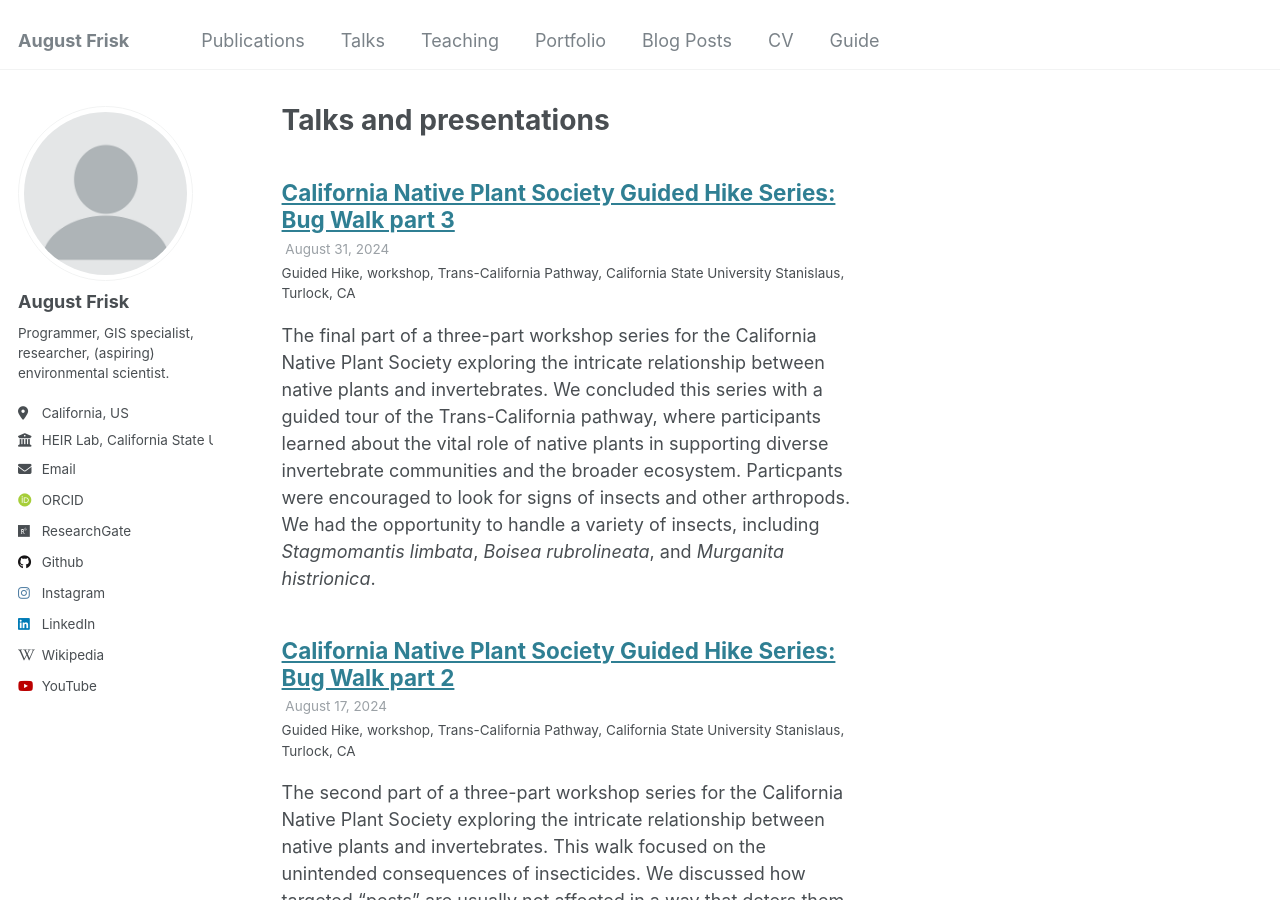
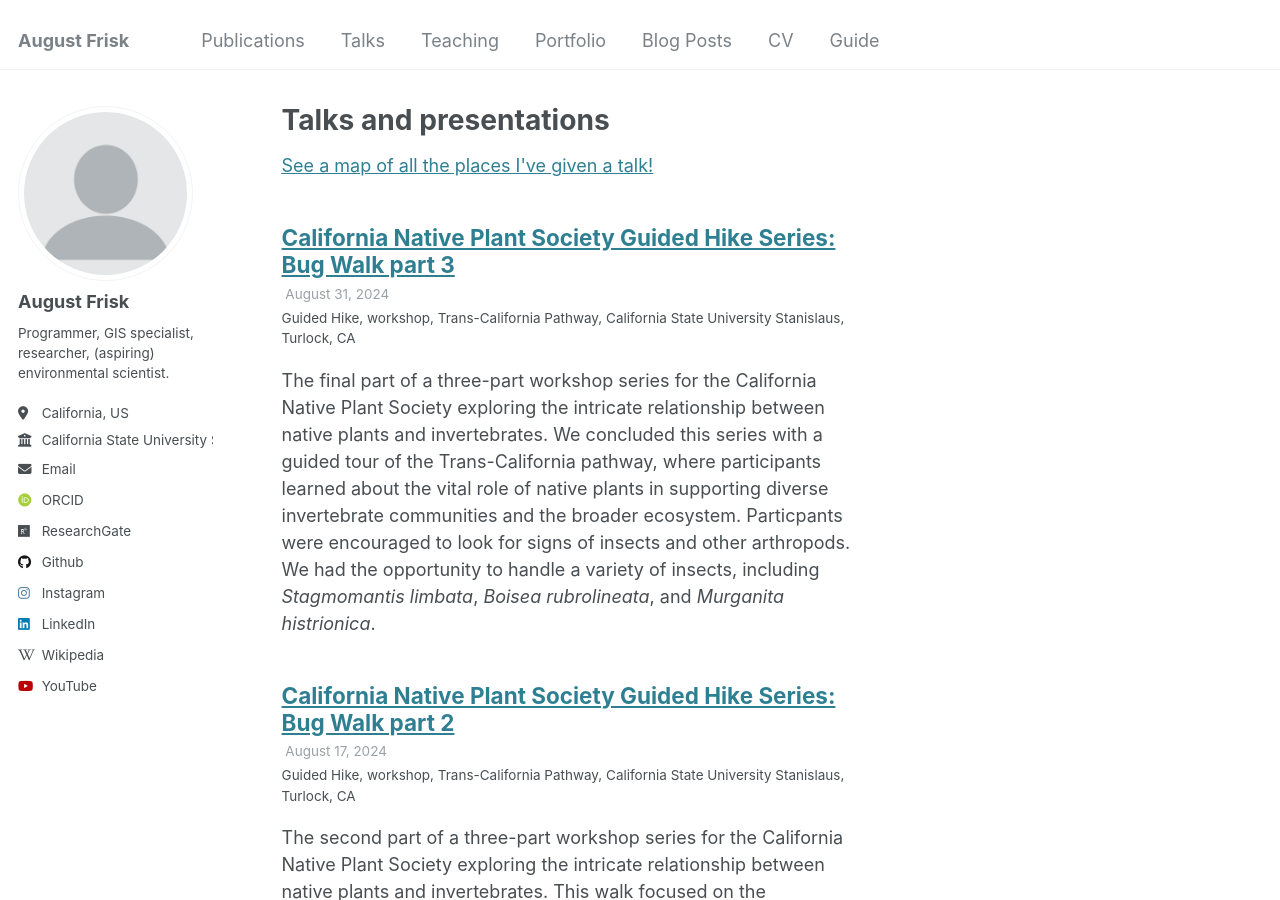
Before and after one commit to 4N0NYM0U5MY7H/4N0NYM0U5MY7H.github.io, a Jekyll site: the page built from _pages/talks.html, in a window 1280 px wide and 900 px high. Built offline with Jekyll 4.4.1, drawn with Linux system fonts in a browser that asks for light colours; some web fonts are replaced.

Commit message:
Update _config.yml

```diff
--- a/_config.yml
+++ b/_config.yml
@@ -26,7 +26,7 @@ author:
   pronouns         : # example: "she/her"
   bio              : "Programmer, GIS specialist, researcher, (aspiring) environmental scientist."
   location         : "California, US"
-  employer         : "HEIR Lab, California State University Stanislaus"
+  employer         : "California State University Stanislaus"
   uri              : # URL
   email            : "afrisk1@csustan.edu"
 
@@ -89,7 +89,7 @@ breadcrumbs              : false # true, false (default)
 words_per_minute         : 160
 future                   : true
 read_more                : "disabled" # if enabled, adds "Read more" links to excerpts
-talkmap_link             : false      #change to true to add link to talkmap on talks page
+talkmap_link             : true      #change to true to add link to talkmap on talks page
 comments:
   provider               : # false (default), "disqus", "discourse", "facebook", "google-plus", "staticman", "custom"
   disqus:
```
